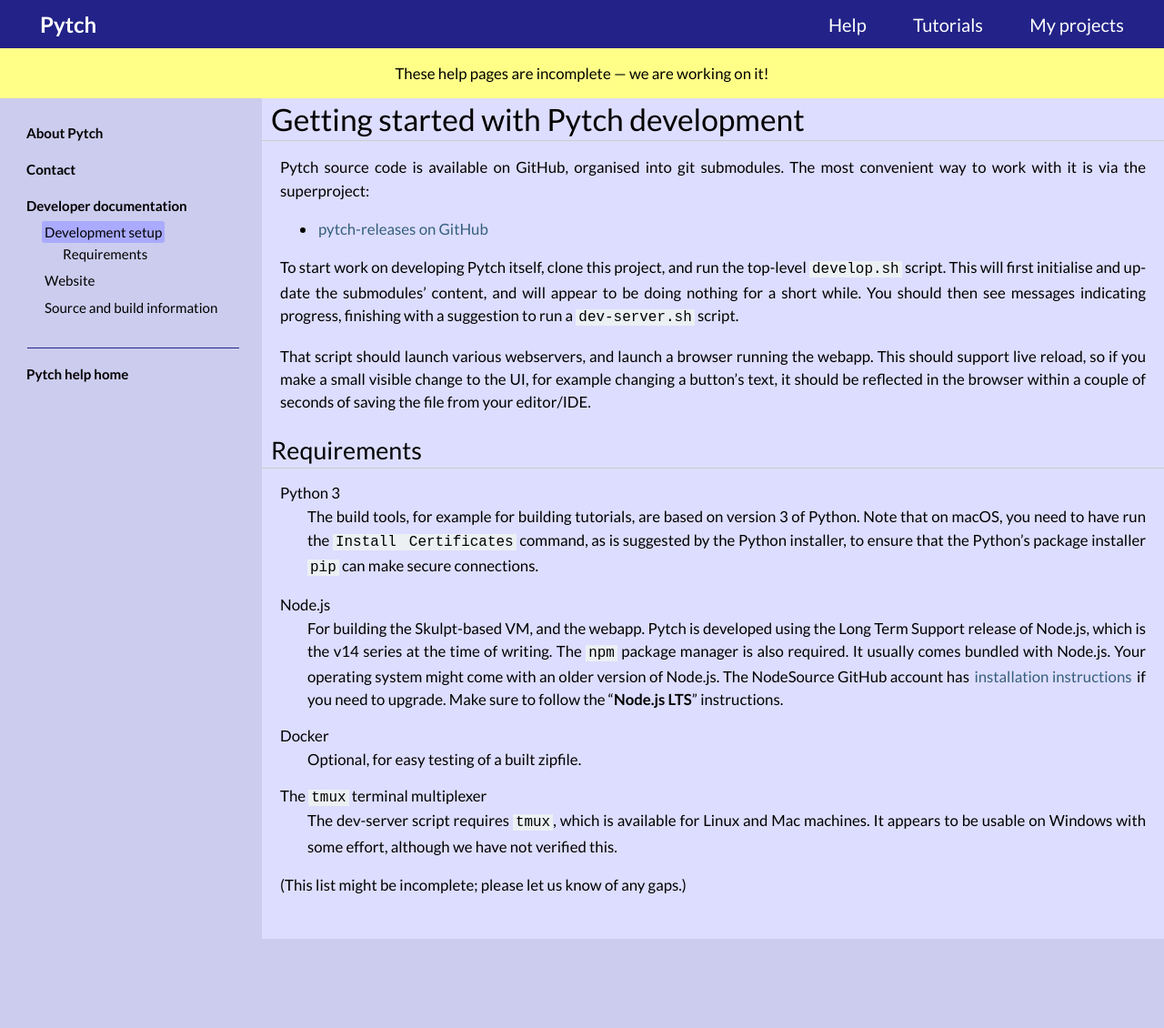
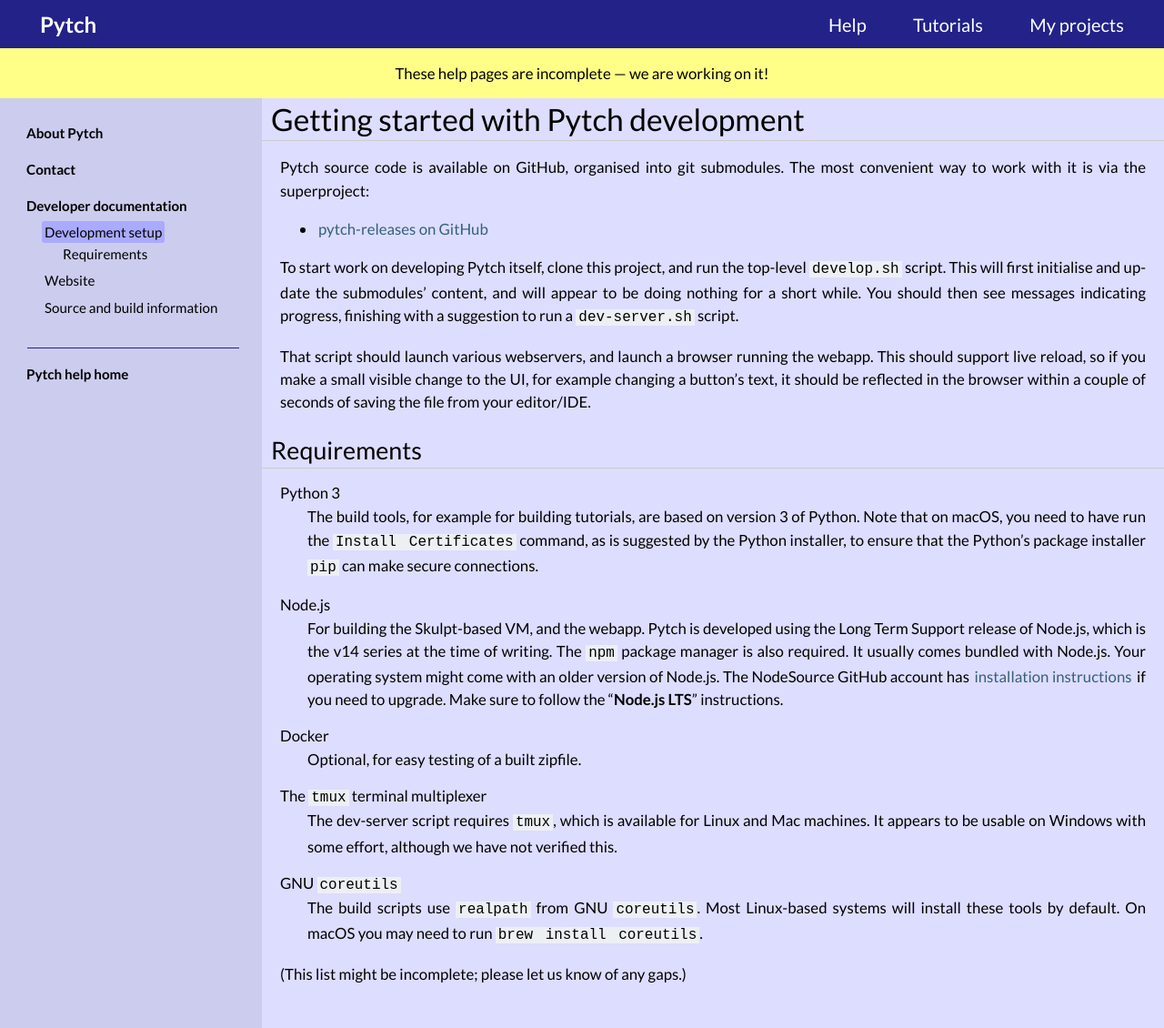
Before and after one commit to pytchlang/pytch-website, a Sphinx documentation site: the page built from source/developer/development-setup.rst, in a window 1280 px wide. Shown: the whole page at 91% size. Built offline with Sphinx 7.4.7, drawn with Linux system fonts in a browser that asks for light colours; pages that are not in the unit, such as notebooks, are missing from menus.

Commit message:
Note macOS users might lack coreutils

```diff
--- a/source/developer/development-setup.rst
+++ b/source/developer/development-setup.rst
@@ -50,4 +50,9 @@
   Linux and Mac machines.  It appears to be usable on Windows with
   some effort, although we have not verified this.
 
+GNU ``coreutils``
+  The build scripts use ``realpath`` from GNU ``coreutils``.  Most
+  Linux-based systems will install these tools by default.  On macOS
+  you may need to run ``brew install coreutils``.
+
 (This list might be incomplete; please let us know of any gaps.)
```
